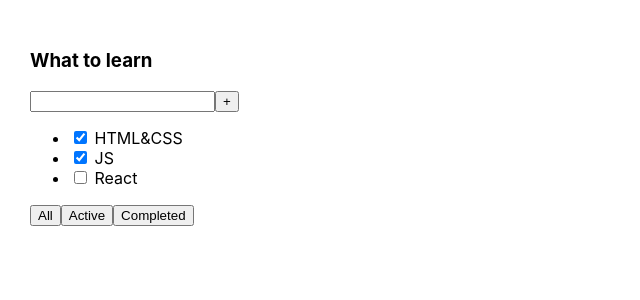
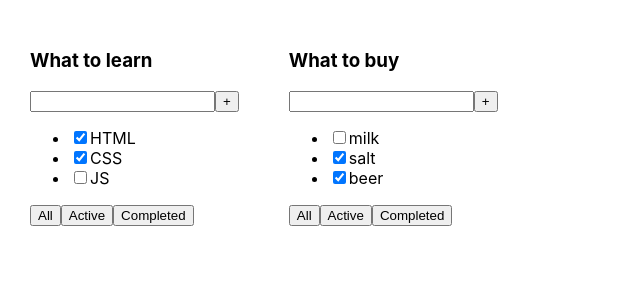
Before and after one commit to naumyshev/ToDo, a React (Create React App) app: page / in a window 1280 px wide. Shown: the top 300 px of the page, without its empty margins (0-640 px from the left). Built offline with nearby package versions, Linux system fonts and the light colour scheme.

Commit message:
Added component TodoList, props

```diff
--- a/src/App.tsx
+++ b/src/App.tsx
@@ -1,26 +1,38 @@
 import React from 'react';
 import './App.css';
+import TodoList from "./TodoList";
+
+export type TaskType = {
+    id: number
+    title: string
+    isDone: boolean
+}
 
 function App() {
+
+
+    //BLL:
+    const todoListTitle_1: string = "What to learn"
+    const todoListTitle_2: string = "What to buy"
+    const task_1: Array<TaskType> = [
+        {id: 1, title: "HTML", isDone: true},
+        {id: 2, title: "CSS", isDone: true},
+        {id: 3, title: "JS", isDone: false}
+    ]
+
+    const task_2: Array<TaskType> = [
+        {id: 4, title: "milk", isDone: false},
+        {id: 5, title: "salt", isDone: true},
+        {id: 6, title: "beer", isDone: true}
+    ]
+
+    //UI:
     return (
         <div className="App">
-            <div>
-                <h3>What to learn</h3>
-                <div>
-                    <input/>
-                    <button>+</button>
-                </div>
-                <ul>
-                    <li><input type="checkbox" checked={true}/> <span>HTML&CSS</span></li>
-                    <li><input type="checkbox" checked={true}/> <span>JS</span></li>
-                    <li><input type="checkbox" checked={false}/> <span>React</span></li>
-                </ul>
-                <div>
-                    <button>All</button>
-                    <button>Active</button>
-                    <button>Completed</button>
-                </div>
-            </div>
+
+            <TodoList title={todoListTitle_1} tasks={task_1}/>
+            <TodoList title={todoListTitle_2} tasks={task_2}/>
+
         </div>
     );
 }
--- /dev/null
+++ b/src/TodoList.tsx
@@ -0,0 +1,42 @@
+import React from 'react';
+import {TaskType} from "./App";
+
+type PropsType = {
+    title: string
+    tasks: Array<TaskType>
+}
+
+function TodoList(props: PropsType) {
+    return (
+        <div>
+            <h3>{props.title}</h3>
+            <div>
+                <input/>
+                <button>+</button>
+            </div>
+            <ul>
+                <li>
+                    <input type="checkbox" checked={props.tasks[0].isDone}/>
+                    <span>{props.tasks[0].title}</span>
+                </li>
+
+                <li>
+                    <input type="checkbox" checked={props.tasks[1].isDone}/>
+                    <span>{props.tasks[1].title}</span>
+                </li>
+
+                <li>
+                    <input type="checkbox" checked={props.tasks[2].isDone}/>
+                    <span>{props.tasks[2].title}</span>
+                </li>
+            </ul>
+            <div>
+                <button>All</button>
+                <button>Active</button>
+                <button>Completed</button>
+            </div>
+        </div>
+    )
+}
+
+export default TodoList;
```
